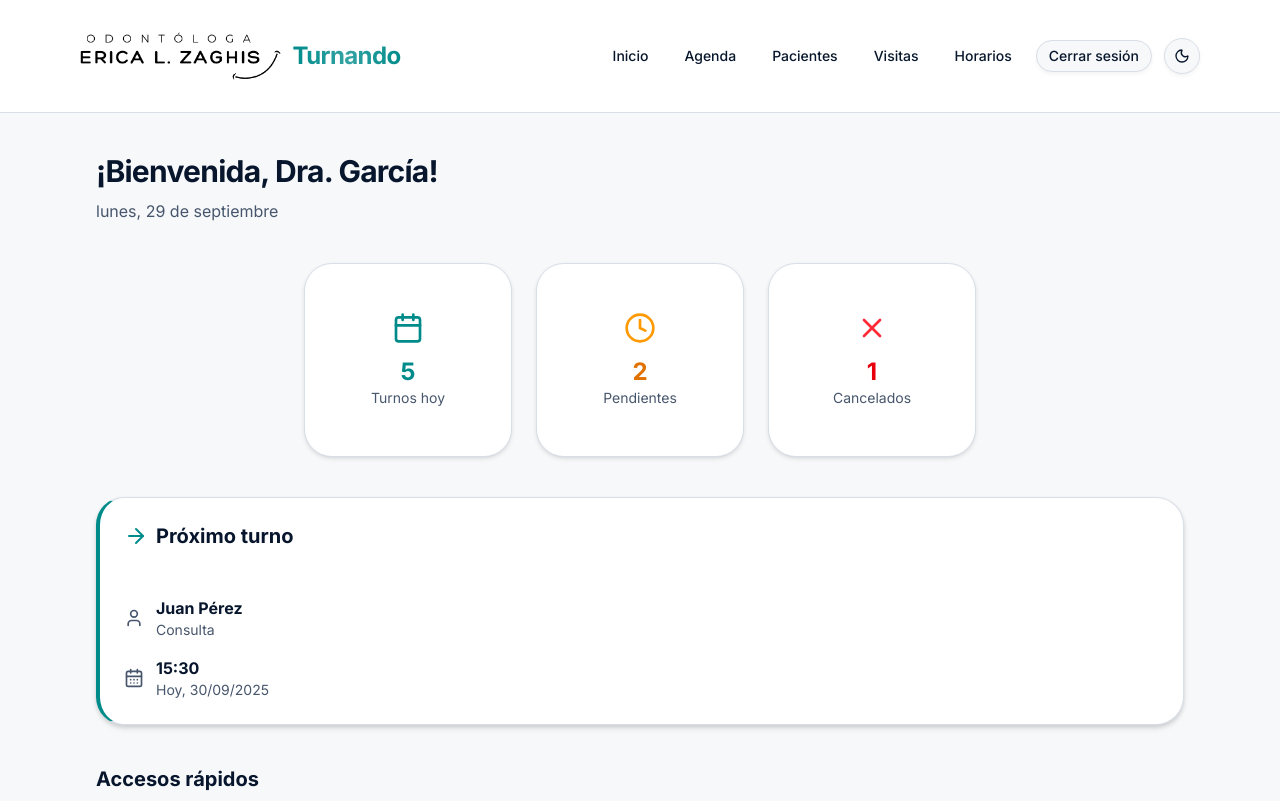
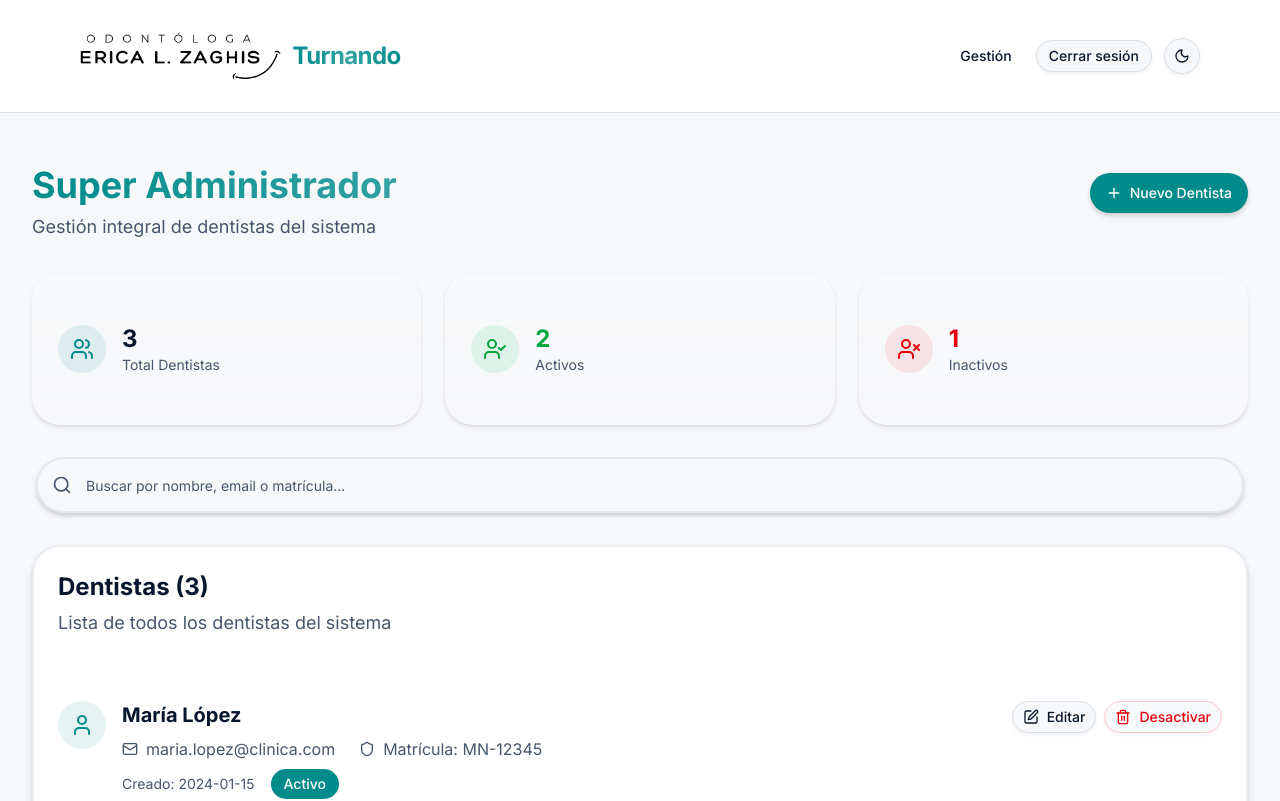
Before and after one commit to melinab1998/TPI-PROGRAMACION-IV, a React (Vite) app in the folder frontend/: page / in a window 1280 px wide. Shown: the top 801 px of the page. Built offline with nearby package versions, Linux system fonts and the light colour scheme.

Commit message:
update-super-admin

```diff
--- a/frontend/src/pages/SuperAdmin/SuperAdmin.jsx
+++ b/frontend/src/pages/SuperAdmin/SuperAdmin.jsx
@@ -5,7 +5,8 @@ import { Input } from "@/components/ui/input"
 import { Label } from "@/components/ui/label"
 import { Dialog, DialogContent, DialogHeader, DialogTitle, DialogFooter } from "@/components/ui/dialog"
 import { Badge } from "@/components/ui/badge"
-import { Search, Plus, Edit, Trash2, User, Mail, Shield } from "lucide-react"
+import { Search, Plus, Edit, Trash2, User, Mail, Shield, Users, UserCheck, UserX } from "lucide-react"
+import { motion } from "framer-motion"
 
 const mockDentists = [
     {
@@ -98,6 +99,7 @@ export default function SuperAdminPage() {
         setIsFormOpen(false)
         setEditingDentist(null)
     }
+
     const handleToggleStatus = (dentistId) => {
         setDentists(prev => prev.map(dentist =>
             dentist.id_user === dentistId
@@ -106,6 +108,7 @@ export default function SuperAdminPage() {
         ))
         setDeleteConfirm(null)
     }
+
     const handleInputChange = (field, value) => {
         setFormData(prev => ({
             ...prev,
@@ -117,46 +120,84 @@ export default function SuperAdminPage() {
     const totalDentists = dentists.length
 
     return (
-        <div className="max-w-6xl mx-auto px-4 sm:px-6 lg:px-8 py-6 space-y-6">
-            <div className="flex flex-col sm:flex-row justify-between items-start sm:items-center gap-4">
-                <div>
-                    <h1 className="text-3xl font-bold">Super Administrador</h1>
-                    <p className="text-muted-foreground mt-1">
-                        Gestión de dentistas del sistema
+        <div className="max-w-7xl mx-auto px-4 sm:px-6 lg:px-8 py-8 space-y-8">
+            {/* Header */}
+            <motion.div
+                initial={{ opacity: 0, y: 20 }}
+                animate={{ opacity: 1, y: 0 }}
+                className="flex flex-col sm:flex-row justify-between items-start sm:items-center gap-6"
+            >
+                <div className="space-y-2 mt-5">
+                    <h1 className="text-4xl font-bold bg-gradient-to-r from-primary to-primary/80 bg-clip-text text-transparent">
+                        Super Administrador
+                    </h1>
+                    <p className="text-lg text-muted-foreground">
+                        Gestión integral de dentistas del sistema
                     </p>
                 </div>
-                <Button onClick={handleCreateDentist} className="flex items-center gap-2">
-                    <Plus className="w-4 h-4" />
+                <Button
+                    onClick={handleCreateDentist}
+                    className="flex items-center gap-2 shadow-lg hover:shadow-xl transition-all"
+                    size="lg"
+                >
+                    <Plus className="w-5 h-5" />
                     Nuevo Dentista
                 </Button>
-            </div>
-            <div className="grid grid-cols-1 sm:grid-cols-2 lg:grid-cols-3 gap-4">
-                <Card>
+            </motion.div>
+
+            {/* Stats Cards */}
+            <div className="grid grid-cols-1 md:grid-cols-3 gap-6">
+                <motion.div
+                    initial={{ opacity: 0, y: 20 }}
+                    animate={{ opacity: 1, y: 0 }}
+                    transition={{ delay: 0.1 }}
+                >
+                    <Card className="group border-2 border-transparent hover:border-primary/20 transition-all duration-300 hover:shadow-lg bg-gradient-to-b from-background to-muted/10">
                         <CardContent className="p-6">
                             <div className="flex items-center gap-4">
-                            <Shield className="w-8 h-8 text-primary" />
+                                <div className="p-3 bg-primary/10 rounded-full group-hover:scale-110 transition-transform">
+                                    <Users className="w-6 h-6 text-primary" />
+                                </div>
                                 <div>
-                                <div className="text-2xl font-bold">{totalDentists}</div>
+                                    <div className="text-2xl font-bold text-foreground">{totalDentists}</div>
                                     <div className="text-sm text-muted-foreground">Total Dentistas</div>
                                 </div>
                             </div>
                         </CardContent>
                     </Card>
-                <Card>
+                </motion.div>
+
+                <motion.div
+                    initial={{ opacity: 0, y: 20 }}
+                    animate={{ opacity: 1, y: 0 }}
+                    transition={{ delay: 0.2 }}
+                >
+                    <Card className="group border-2 border-transparent hover:border-primary/20 transition-all duration-300 hover:shadow-lg bg-gradient-to-b from-background to-muted/10">
                         <CardContent className="p-6">
                             <div className="flex items-center gap-4">
-                            <User className="w-8 h-8 text-primary" />
+                                <div className="p-3 bg-green-500/10 rounded-full group-hover:scale-110 transition-transform">
+                                    <UserCheck className="w-6 h-6 text-green-600" />
+                                </div>
                                 <div>
-                                <div className="text-2xl font-bold text-primary">{activeDentists}</div>
+                                    <div className="text-2xl font-bold text-green-600">{activeDentists}</div>
                                     <div className="text-sm text-muted-foreground">Activos</div>
                                 </div>
                             </div>
                         </CardContent>
                     </Card>
-                <Card>
+                </motion.div>
+
+                <motion.div
+                    initial={{ opacity: 0, y: 20 }}
+                    animate={{ opacity: 1, y: 0 }}
+                    transition={{ delay: 0.3 }}
+                >
+                    <Card className="group border-2 border-transparent hover:border-primary/20 transition-all duration-300 hover:shadow-lg bg-gradient-to-b from-background to-muted/10">
                         <CardContent className="p-6">
                             <div className="flex items-center gap-4">
-                            <User className="w-8 h-8 text-red-600" />
+                                <div className="p-3 bg-red-500/10 rounded-full group-hover:scale-110 transition-transform">
+                                    <UserX className="w-6 h-6 text-red-600" />
+                                </div>
                                 <div>
                                     <div className="text-2xl font-bold text-red-600">{totalDentists - activeDentists}</div>
                                     <div className="text-sm text-muted-foreground">Inactivos</div>
@@ -164,67 +205,89 @@ export default function SuperAdminPage() {
                             </div>
                         </CardContent>
                     </Card>
+                </motion.div>
             </div>
 
             {/* Barra de búsqueda */}
-            <Card>
-                <CardContent className="p-4">
+            <motion.div
+    initial={{ opacity: 0, y: 20 }}
+    animate={{ opacity: 1, y: 0 }}
+    transition={{ delay: 0.4 }}
+    className="px-1" // Un poco de padding para que no quede pegado a los bordes
+>
     <div className="relative">
-                        <Search className="absolute left-3 top-3 h-4 w-4 text-muted-foreground" />
+        <Search className="absolute left-4 top-1/2 transform -translate-y-1/2 h-5 w-5 text-muted-foreground z-10" />
         <Input
             placeholder="Buscar por nombre, email o matrícula..."
             value={searchTerm}
             onChange={(e) => setSearchTerm(e.target.value)}
-                            className="pl-10"
+            className="pl-12 h-14 text-lg rounded-full border-2 border-border/60 focus:border-primary shadow-lg bg-background/80 backdrop-blur-sm"
         />
     </div>
-                </CardContent>
-            </Card>
-            <Card>
-                <CardHeader>
-                    <CardTitle>Dentistas ({filteredDentists.length})</CardTitle>
-                    <CardDescription>
+</motion.div>
+
+            {/* Lista de Dentistas */}
+            <motion.div
+                initial={{ opacity: 0, y: 20 }}
+                animate={{ opacity: 1, y: 0 }}
+                transition={{ delay: 0.5 }}
+            >
+                <Card className="border-2 border-border/50 shadow-lg">
+                    <CardHeader className="pb-4">
+                        <CardTitle className="text-2xl font-bold">Dentistas ({filteredDentists.length})</CardTitle>
+                        <CardDescription className="text-lg">
                             Lista de todos los dentistas del sistema
                         </CardDescription>
                     </CardHeader>
                     <CardContent className="p-0">
                         {filteredDentists.length === 0 ? (
-                        <div className="p-8 text-center text-muted-foreground">
-                            <p>No se encontraron dentistas</p>
+                            <div className="p-12 text-center text-muted-foreground space-y-4">
+                                <Users className="w-16 h-16 mx-auto opacity-50" />
+                                <p className="text-xl font-medium">No se encontraron dentistas</p>
+                                <p className="text-sm">Intenta con otros términos de búsqueda</p>
                             </div>
                         ) : (
-                        <div className="divide-y">
-                            {filteredDentists.map((dentist) => (
-                                <div key={dentist.id_user} className="p-4 hover:bg-muted/50 transition-colors">
+                            <div className="divide-y divide-border/50">
+                                {filteredDentists.map((dentist, index) => (
+                                    <motion.div
+                                        key={dentist.id_user}
+                                        initial={{ opacity: 0, y: 10 }}
+                                        animate={{ opacity: 1, y: 0 }}
+                                        transition={{ delay: index * 0.1 }}
+                                        className="p-6 hover:bg-muted/30 transition-all duration-300 group"
+                                    >
                                         <div className="flex items-start justify-between">
-                                        <div className="space-y-2 flex-1">
-                                            <div className="flex items-center gap-3">
-                                                <div className="w-10 h-10 bg-primary/10 rounded-full flex items-center justify-center">
-                                                    <User className="w-5 h-5 text-primary" />
+                                            <div className="space-y-3 flex-1">
+                                                <div className="flex items-start gap-4">
+                                                    <div className="w-12 h-12 bg-primary/10 rounded-full flex items-center justify-center group-hover:scale-110 transition-transform">
+                                                        <User className="w-6 h-6 text-primary" />
                                                     </div>
-                                                <div>
-                                                    <h3 className="font-semibold text-lg">
+                                                    <div className="space-y-2">
+                                                        <h3 className="font-semibold text-xl text-foreground">
                                                             {dentist.first_name} {dentist.last_name}
                                                         </h3>
-                                                    <div className="flex flex-col sm:flex-row sm:items-center gap-2 sm:gap-4 text-sm text-muted-foreground">
-                                                        <div className="flex items-center gap-1">
+                                                        <div className="flex flex-col sm:flex-row sm:items-center gap-3 sm:gap-6 text-base text-muted-foreground">
+                                                            <div className="flex items-center gap-2">
                                                                 <Mail className="w-4 h-4" />
                                                                 <span>{dentist.email}</span>
                                                             </div>
-                                                        <div className="flex items-center gap-1">
+                                                            <div className="flex items-center gap-2">
                                                                 <Shield className="w-4 h-4" />
                                                                 <span>Matrícula: {dentist.license_number}</span>
-                                                        </div>
-                                                    </div>
                                                             </div>
                                                         </div>
                                                         <div className="flex items-center gap-4 text-sm">
                                                             <span className="text-muted-foreground">
                                                                 Creado: {dentist.created_at}
                                                             </span>
-                                                <Badge variant={dentist.status === "active" ? "default" : "secondary"}>
+                                                            <Badge
+                                                                variant={dentist.status === "active" ? "default" : "secondary"}
+                                                                className="text-sm px-3 py-1"
+                                                            >
                                                                 {dentist.status === "active" ? "Activo" : "Inactivo"}
                                                             </Badge>
+                                                        </div>
+                                                    </div>
                                                 </div>
                                             </div>
                                             <div className="flex items-center gap-2 ml-4">
@@ -232,7 +295,7 @@ export default function SuperAdminPage() {
                                                     variant="outline"
                                                     size="sm"
                                                     onClick={() => handleEditDentist(dentist)}
-                                                className="flex items-center gap-2"
+                                                    className="flex items-center gap-2 hover:bg-primary hover:text-primary-foreground transition-all"
                                                 >
                                                     <Edit className="w-4 h-4" />
                                                     Editar
@@ -241,9 +304,10 @@ export default function SuperAdminPage() {
                                                     variant="outline"
                                                     size="sm"
                                                     onClick={() => setDeleteConfirm(dentist)}
-                                                className={`flex items-center gap-2 ${dentist.status === "active"
-                                                        ? "text-red-600 hover:text-red-700"
-                                                        : "text-primary hover:text-primary"
+                                                    className={`flex items-center gap-2 transition-all ${
+                                                        dentist.status === "active"
+                                                            ? "text-red-600 hover:bg-red-600 hover:text-white border-red-200"
+                                                            : "text-green-600 hover:bg-green-600 hover:text-white border-green-200"
                                                     }`}
                                                 >
                                                     <Trash2 className="w-4 h-4" />
@@ -251,57 +315,64 @@ export default function SuperAdminPage() {
                                                 </Button>
                                             </div>
                                         </div>
-                                </div>
+                                    </motion.div>
                                 ))}
                             </div>
                         )}
                     </CardContent>
                 </Card>
+            </motion.div>
+
+            {/* Modal de Formulario */}
             <Dialog open={isFormOpen} onOpenChange={setIsFormOpen}>
-                <DialogContent className="sm:max-w-md">
+                <DialogContent className="sm:max-w-md data-[state=open]:animate-in data-[state=closed]:animate-out data-[state=closed]:fade-out-0 data-[state=open]:fade-in-0 data-[state=closed]:zoom-out-95 data-[state=open]:zoom-in-95 data-[state=closed]:slide-out-to-bottom-2 data-[state=open]:slide-in-from-bottom-2">
                     <DialogHeader>
-                        <DialogTitle>
+                        <DialogTitle className="text-2xl font-bold">
                             {editingDentist ? "Editar Dentista" : "Nuevo Dentista"}
                         </DialogTitle>
                     </DialogHeader>
-                    <div className="space-y-4">
+                    <div className="space-y-6 py-4">
                         <div className="grid grid-cols-2 gap-4">
-                            <div className="space-y-2">
-                                <Label htmlFor="first_name">Nombre</Label>
+                            <div className="space-y-3">
+                                <Label htmlFor="first_name" className="text-base">Nombre</Label>
                                 <Input
                                     id="first_name"
                                     value={formData.first_name}
                                     onChange={(e) => handleInputChange("first_name", e.target.value)}
                                     placeholder="Ingrese el nombre"
+                                    className="h-11"
                                 />
                             </div>
-                            <div className="space-y-2">
-                                <Label htmlFor="last_name">Apellido</Label>
+                            <div className="space-y-3">
+                                <Label htmlFor="last_name" className="text-base">Apellido</Label>
                                 <Input
                                     id="last_name"
                                     value={formData.last_name}
                                     onChange={(e) => handleInputChange("last_name", e.target.value)}
                                     placeholder="Ingrese el apellido"
+                                    className="h-11"
                                 />
                             </div>
                         </div>
-                        <div className="space-y-2">
-                            <Label htmlFor="email">Email</Label>
+                        <div className="space-y-3">
+                            <Label htmlFor="email" className="text-base">Email</Label>
                             <Input
                                 id="email"
                                 type="email"
                                 value={formData.email}
                                 onChange={(e) => handleInputChange("email", e.target.value)}
                                 placeholder="Ingrese el email"
+                                className="h-11"
                             />
                         </div>
-                        <div className="space-y-2">
-                            <Label htmlFor="license_number">Matrícula</Label>
+                        <div className="space-y-3">
+                            <Label htmlFor="license_number" className="text-base">Matrícula</Label>
                             <Input
                                 id="license_number"
                                 value={formData.license_number}
                                 onChange={(e) => handleInputChange("license_number", e.target.value)}
                                 placeholder="Ej: MN-12345"
+                                className="h-11"
                             />
                         </div>
                     </div>
@@ -309,26 +380,28 @@ export default function SuperAdminPage() {
                         <Button variant="outline" onClick={() => setIsFormOpen(false)}>
                             Cancelar
                         </Button>
-                        <Button onClick={handleSaveDentist}>
-                            {editingDentist ? "Guardar Cambios" : "Crear Dentista"}
+                        <Button onClick={handleSaveDentist} className="min-w-24">
+                            {editingDentist ? "Guardar" : "Crear"}
                         </Button>
                     </DialogFooter>
                 </DialogContent>
             </Dialog>
+
+            {/* Modal de Confirmación */}
             <Dialog open={!!deleteConfirm} onOpenChange={() => setDeleteConfirm(null)}>
-                <DialogContent className="sm:max-w-md">
+                <DialogContent className="sm:max-w-md data-[state=open]:animate-in data-[state=closed]:animate-out data-[state=closed]:fade-out-0 data-[state=open]:fade-in-0 data-[state=closed]:zoom-out-95 data-[state=open]:zoom-in-95 data-[state=closed]:slide-out-to-bottom-2 data-[state=open]:slide-in-from-bottom-2">
                     <DialogHeader>
-                        <DialogTitle>
+                        <DialogTitle className="text-xl font-bold">
                             {deleteConfirm?.status === "active" ? "Desactivar Dentista" : "Activar Dentista"}
                         </DialogTitle>
                     </DialogHeader>
-                    <div className="space-y-4">
-                        <p>
+                    <div className="space-y-4 py-4">
+                        <p className="text-lg">
                             ¿Estás seguro de que quieres {deleteConfirm?.status === "active" ? "desactivar" : "activar"} a{" "}
                             <strong>{deleteConfirm?.first_name} {deleteConfirm?.last_name}</strong>?
                         </p>
                         {deleteConfirm?.status === "active" && (
-                            <p className="text-sm text-muted-foreground">
+                            <p className="text-sm text-muted-foreground bg-muted/50 p-3 rounded-lg">
                                 El dentista no podrá acceder al sistema hasta que sea activado nuevamente.
                             </p>
                         )}
@@ -340,6 +413,7 @@ export default function SuperAdminPage() {
                         <Button
                             variant={deleteConfirm?.status === "active" ? "destructive" : "default"}
                             onClick={() => handleToggleStatus(deleteConfirm.id_user)}
+                            className="min-w-24"
                         >
                             {deleteConfirm?.status === "active" ? "Desactivar" : "Activar"}
                         </Button>
--- a/frontend/src/services/auth/AuthContextProvider.jsx
+++ b/frontend/src/services/auth/AuthContextProvider.jsx
@@ -4,7 +4,7 @@ import { AuthContext } from "./AuthContext";
 export function AuthContextProvider({ children }) {
     const [auth, setAuth] = useState({
         isLoggedIn: true,
-        role: "admin", // guest | user | admin | superadmin
+        role: "superadmin", // guest | user | admin | superadmin
     });
 
     const login = (role = "user") =>
```
Lines whose indentation alone changed are shown as unchanged.
